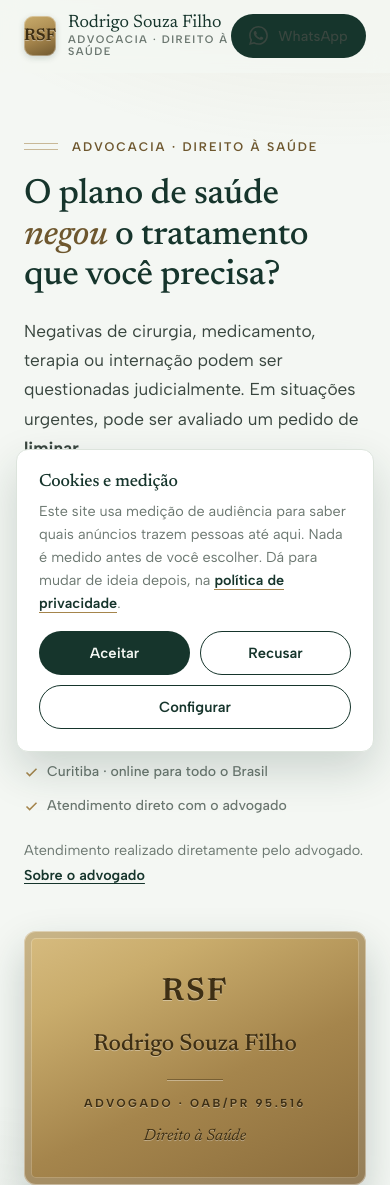
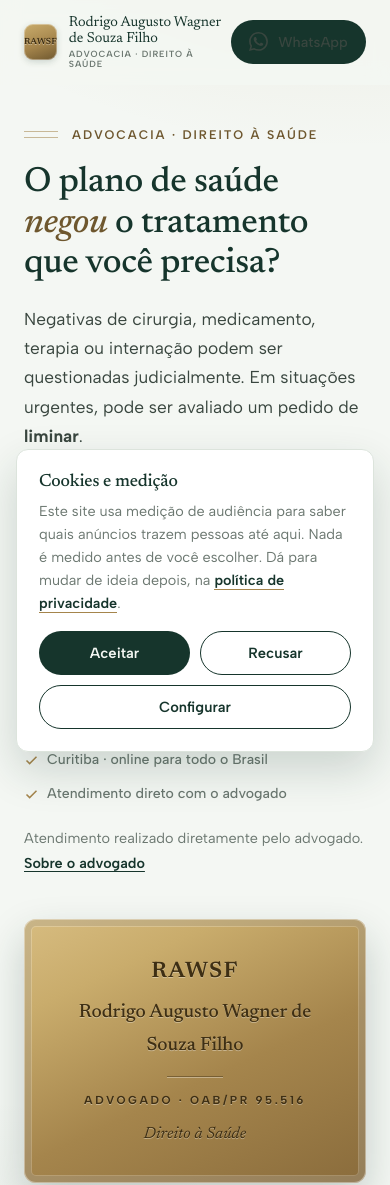
Before and after one commit to djrodrigocpu-debug/direito-a-saude, a website: page index.html in a window 390 px wide. Shown: the top 1185 px of the page. Drawn offline with Linux system fonts and the light colour scheme.

Commit message:
Nome completo Rodrigo Augusto Wagner de Souza Filho e monograma RAWSF em páginas, placa, favicon e barra do topo

```diff
--- a/assets/estilo.css
+++ b/assets/estilo.css
@@ -94,7 +94,7 @@ p.muted,.muted{color:var(--suave)}
 .marca-mono{
   width:40px;height:40px;border-radius:9px;display:grid;place-items:center;
   background:linear-gradient(160deg,var(--latao-claro),var(--latao) 55%,var(--latao-escuro));
-  font-family:var(--serif);font-weight:600;font-size:1.05rem;color:#3E2F14;
+  font-family:var(--serif);font-weight:600;font-size:.62rem;letter-spacing:.01em;color:#3E2F14;
   text-shadow:0 1px 0 rgba(255,255,255,.4);
   box-shadow:inset 0 0 0 1px rgba(255,255,255,.35),0 2px 6px rgba(22,53,44,.18);
 }
@@ -150,8 +150,8 @@ p.muted,.muted{color:var(--suave)}
   transform:rotate(-1.2deg);
 }
 .placa *{color:#3E2F14;text-shadow:0 1px 0 rgba(255,255,255,.35)}
-.placa-mono{font-family:var(--serif);font-size:2rem;font-weight:600;letter-spacing:.06em}
-.placa-nome{font-family:var(--serif);font-size:1.45rem;font-weight:500;margin-top:6px}
+.placa-mono{font-family:var(--serif);font-size:1.4rem;font-weight:600;letter-spacing:.06em}
+.placa-nome{font-family:var(--serif);font-size:1.2rem;font-weight:500;margin-top:6px}
 .placa-fio{width:56px;height:1px;background:rgba(62,47,20,.45);margin:14px auto;box-shadow:0 1px 0 rgba(255,255,255,.35)}
 .placa-tit{font-size:.72rem;font-weight:700;letter-spacing:.22em;text-transform:uppercase}
 .placa-area{font-family:var(--serif);font-style:italic;font-size:1.02rem;margin-top:10px}
@@ -224,7 +224,7 @@ p.muted,.muted{color:var(--suave)}
 .sobre-lista svg{width:18px;height:18px;color:var(--latao);flex:none;margin-top:5px}
 .sobre-lista strong{color:var(--pinheiro);font-weight:600}
 /* Para usar uma FOTO no lugar da placa: substitua a <div class="placa">
-   por <img src="sua-foto.jpg" alt="Dr. Rodrigo Souza Filho" style="width:100%;border-radius:12px"> */
+   por <img src="sua-foto.jpg" alt="Dr. Rodrigo Augusto Wagner de Souza Filho" style="width:100%;border-radius:12px"> */
 @media(max-width:920px){.sobre-grid{grid-template-columns:1fr;gap:40px}}
 
 /* FAQ */
@@ -475,8 +475,6 @@ p.muted,.muted{color:var(--suave)}
   .docs{padding:24px 20px}
   .faq summary{font-size:.98rem;gap:10px}
   .faq details p{padding-right:24px}
-  .marca-nome{font-size:1rem}
-  .topo-inner{height:64px}
 }
 
 /* ============================================================
@@ -616,3 +614,14 @@ p.muted,.muted{color:var(--suave)}
 .u-mt-8{margin-top:8px!important}
 .u-p-0{padding:0!important}
 .u-pt-0{padding-top:0!important}
+
+/* ---------- nome completo na barra do topo (celular) ----------
+   "Rodrigo Augusto Wagner de Souza Filho" ocupa duas linhas ao lado do
+   botão; a barra cresce para 84px e o texto encolhe um pouco. ---------- */
+@media(max-width:860px){
+  .topo-inner{height:84px}
+  .marca-nome{font-size:.9rem;line-height:1.12}
+  .marca-nome small{font-size:.56rem;letter-spacing:.1em;margin-top:2px}
+  .hero{padding-top:118px}
+  .marca-mono{width:36px;height:36px;font-size:.56rem}
+}
--- a/index.html
+++ b/index.html
@@ -2,7 +2,7 @@
 <html lang="pt-BR">
 <head>
 <!-- ============================================================
-  Direito à Saúde — Rodrigo Souza Filho (OAB/PR 95.516)
+  Direito à Saúde — Rodrigo Augusto Wagner de Souza Filho (OAB/PR 95.516)
   Dados de contato: TODOS ficam em config.js. As páginas são geradas
   a partir de modelos/ pelo build (npm run build), que o Vercel roda
   sozinho a cada publicação no GitHub. Para trocar telefone, e-mail,
@@ -12,24 +12,24 @@
 ============================================================ -->
 <meta charset="UTF-8">
 <meta name="viewport" content="width=device-width, initial-scale=1.0">
-<title>Advogado para Ação contra Plano de Saúde em Curitiba | Dr. Rodrigo Souza Filho</title>
+<title>Advogado para Ação contra Plano de Saúde em Curitiba | Dr. Rodrigo Augusto Wagner de Souza Filho</title>
 <meta name="description" content="Plano de saúde negou cirurgia, medicamento, terapia ou internação? Negativas de cobertura podem ser questionadas judicialmente — em situações urgentes, pode ser avaliado um pedido de liminar. Atendimento em Curitiba e online para todo o Brasil.">
 <meta name="theme-color" content="#16352C">
-<meta name="author" content="Rodrigo Souza Filho">
+<meta name="author" content="Rodrigo Augusto Wagner de Souza Filho">
 
 <link rel="canonical" href="https://saude.rodrigosouzafilho.adv.br/">
 <meta property="og:url" content="https://saude.rodrigosouzafilho.adv.br/">
 <meta property="og:image" content="https://saude.rodrigosouzafilho.adv.br/assets/og-direito-saude.png">
 <meta property="og:image:width" content="1200">
 <meta property="og:image:height" content="630">
-<meta property="og:image:alt" content="Direito à Saúde — Negativas e cancelamentos de planos. Rodrigo Souza Filho, Advocacia.">
+<meta property="og:image:alt" content="Direito à Saúde — Negativas e cancelamentos de planos. Rodrigo Augusto Wagner de Souza Filho, Advocacia.">
 <meta name="twitter:card" content="summary_large_image">
 
 
 <meta property="og:type" content="website">
 <meta property="og:locale" content="pt_BR">
-<meta property="og:site_name" content="Rodrigo Souza Filho — Advocacia">
-<meta property="og:title" content="O plano de saúde negou o tratamento que você precisa? | Dr. Rodrigo Souza Filho — Advocacia">
+<meta property="og:site_name" content="Rodrigo Augusto Wagner de Souza Filho — Advocacia">
+<meta property="og:title" content="O plano de saúde negou o tratamento que você precisa? | Dr. Rodrigo Augusto Wagner de Souza Filho — Advocacia">
 <meta property="og:description" content="Negativas de cirurgia, medicamento, terapia ou internação podem ser questionadas judicialmente. Em situações urgentes, pode ser avaliado um pedido de liminar. Análise individual do caso.">
 <link rel="icon" href="assets/favicon.svg" type="image/svg+xml">
 <link rel="preload" href="assets/fontes/albert-sans.woff2" as="font" type="font/woff2" crossorigin>
@@ -43,7 +43,7 @@ Animações são só aprimoramento progressivo. */
 {
   "@context": "https://schema.org",
   "@type": "LegalService",
-  "name": "Dr. Rodrigo Souza Filho — Advocacia em Direito à Saúde",
+  "name": "Dr. Rodrigo Augusto Wagner de Souza Filho — Advocacia em Direito à Saúde",
   "description": "Ações judiciais contra planos de saúde: negativas de cobertura, medicamentos de alto custo, terapias, home care, urgência e emergência, cancelamento de planos de saúde empresariais e continuidade de tratamento.",
   "areaServed": [
     "Curitiba",
@@ -68,7 +68,7 @@ Animações são só aprimoramento progressivo. */
   ],
   "provider": {
     "@type": "Attorney",
-    "name": "Rodrigo Souza Filho",
+    "name": "Rodrigo Augusto Wagner de Souza Filho",
     "areaServed": [
       "Curitiba",
       "Paraná",
@@ -154,9 +154,9 @@ Animações são só aprimoramento progressivo. */
 <a class="pular" href="#inicio">Pular para o conteúdo</a>
 <header class="topo" id="topo">
   <div class="container topo-inner">
-    <a class="marca" href="/" aria-label="Início — Dr. Rodrigo Souza Filho, advocacia">
-      <span class="marca-mono" aria-hidden="true">RSF</span>
-      <span class="marca-nome">Rodrigo Souza Filho<small>Advocacia · Direito à Saúde</small></span>
+    <a class="marca" href="/" aria-label="Início — Dr. Rodrigo Augusto Wagner de Souza Filho, advocacia">
+      <span class="marca-mono" aria-hidden="true">RAWSF</span>
+      <span class="marca-nome">Rodrigo Augusto Wagner de Souza Filho<small>Advocacia · Direito à Saúde</small></span>
     </a>
     <nav class="nav" aria-label="Navegação principal">
       <a href="#situacoes">Situações</a>
@@ -192,9 +192,9 @@ Animações são só aprimoramento progressivo. */
       <p class="muted reveal u-mt-20 u-fs-0-9rem">Atendimento realizado diretamente pelo advogado. <a class="link-sobre" href="#sobre">Sobre o advogado</a></p>
     </div>
     <div class="reveal">
-      <div class="placa" role="img" aria-label="Placa de latão: Rodrigo Souza Filho, advogado, OAB/PR 95.516, Direito à Saúde">
-        <div class="placa-mono">RSF</div>
-        <div class="placa-nome">Rodrigo Souza Filho</div>
+      <div class="placa" role="img" aria-label="Placa de latão: Rodrigo Augusto Wagner de Souza Filho, advogado, OAB/PR 95.516, Direito à Saúde">
+        <div class="placa-mono">RAWSF</div>
+        <div class="placa-nome">Rodrigo Augusto Wagner de Souza Filho</div>
         <div class="placa-fio"></div>
         <div class="placa-tit">Advogado · OAB/PR 95.516</div>
         <div class="placa-area">Direito à Saúde</div>
@@ -279,7 +279,7 @@ Animações são só aprimoramento progressivo. */
                        assets/images/rodrigo-souza-filho-720.jpg 720w"
                sizes="(max-width: 920px) min(calc(100vw - 48px), 360px), 360px"
                width="720" height="900" loading="lazy" decoding="async"
-               alt="Rodrigo Souza Filho, advogado, em seu escritório">
+               alt="Rodrigo Augusto Wagner de Souza Filho, advogado, em seu escritório">
         </picture>
         <figcaption class="foto-legenda">
           <span class="foto-fio" aria-hidden="true"></span>
@@ -297,7 +297,7 @@ Animações são só aprimoramento progressivo. */
         <li><svg viewBox="0 0 24 24" fill="none" stroke="currentColor" stroke-width="2.2" aria-hidden="true"><path d="M20 6 9 17l-5-5"/></svg><span><strong>Linguagem clara</strong> — cada etapa explicada sem juridiquês.</span></li>
         <li><svg viewBox="0 0 24 24" fill="none" stroke="currentColor" stroke-width="2.2" aria-hidden="true"><path d="M20 6 9 17l-5-5"/></svg><span><strong>Atendimento em Curitiba e online</strong> — processos contra planos de saúde podem ser conduzidos a distância, em todo o Brasil.</span></li>
       </ul>
-      <p class="selo-oab u-mt-26"><svg viewBox="0 0 24 24" fill="none" stroke="currentColor" stroke-width="2.4" aria-hidden="true"><path d="M20 6 9 17l-5-5"/></svg> Rodrigo Souza Filho · OAB/PR 95.516 · Curitiba/PR</p>
+      <p class="selo-oab u-mt-26"><svg viewBox="0 0 24 24" fill="none" stroke="currentColor" stroke-width="2.4" aria-hidden="true"><path d="M20 6 9 17l-5-5"/></svg> Rodrigo Augusto Wagner de Souza Filho · OAB/PR 95.516 · Curitiba/PR</p>
     </div>
   </div>
 </section>
@@ -445,7 +445,7 @@ Animações são só aprimoramento progressivo. */
         <p>Telefone: <a href="tel:+5541988797835" data-fone data-local="contato">(41) 98879-7835</a></p>
         <p>E-mail: <a href="mailto:saude@rodrigosouzafilho.adv.br">saude@rodrigosouzafilho.adv.br</a></p>
         <p class="muted">Atendimento presencial em Curitiba/PR com hora marcada · Online para todo o Brasil.</p>
-        <p class="selo-oab"><svg viewBox="0 0 24 24" fill="none" stroke="currentColor" stroke-width="2.4" aria-hidden="true"><path d="M20 6 9 17l-5-5"/></svg> Rodrigo Souza Filho · OAB/PR 95.516</p>
+        <p class="selo-oab"><svg viewBox="0 0 24 24" fill="none" stroke="currentColor" stroke-width="2.4" aria-hidden="true"><path d="M20 6 9 17l-5-5"/></svg> Rodrigo Augusto Wagner de Souza Filho · OAB/PR 95.516</p>
       </div>
     </div>
     <form class="form reveal" id="formContato" novalidate>
@@ -502,18 +502,18 @@ Animações são só aprimoramento progressivo. */
   <div class="container">
     <div class="rodape-grid">
       <div class="marca">
-        <span class="marca-mono" aria-hidden="true">RSF</span>
-        <span class="marca-nome">Rodrigo Souza Filho<small>Advogado · OAB/PR 95.516</small></span>
+        <span class="marca-mono" aria-hidden="true">RAWSF</span>
+        <span class="marca-nome">Rodrigo Augusto Wagner de Souza Filho<small>Advogado · OAB/PR 95.516</small></span>
       </div>
       <div>
         <p>Curitiba — Paraná · <a href="mailto:saude@rodrigosouzafilho.adv.br">saude@rodrigosouzafilho.adv.br</a></p>
         <p class="u-mt-8">Outra área de atuação: <a href="https://carrosantigos.rodrigosouzafilho.adv.br">Regularização de veículos — Detran/PR</a></p>
-        <p class="u-mt-8">Site institucional: <a href="https://www.rodrigosouzafilho.adv.br">Rodrigo Souza Filho — Advocacia Civil</a></p>
+        <p class="u-mt-8">Site institucional: <a href="https://www.rodrigosouzafilho.adv.br">Rodrigo Augusto Wagner de Souza Filho — Advocacia Civil</a></p>
         <p class="u-mt-8"><a href="/privacidade">Política de privacidade</a> ·
           <a href="/privacidade#cookies">Preferências de cookies</a></p>
       </div>
     </div>
-    <p class="rodape-aviso">Este site tem caráter exclusivamente informativo, em conformidade com o Código de Ética e Disciplina da OAB e com o Provimento nº 205/2021. As informações aqui apresentadas não constituem promessa de resultado: cada caso é analisado individualmente e o desfecho depende de circunstâncias próprias. © 2026 Rodrigo Souza Filho — Advocacia.</p>
+    <p class="rodape-aviso">Este site tem caráter exclusivamente informativo, em conformidade com o Código de Ética e Disciplina da OAB e com o Provimento nº 205/2021. As informações aqui apresentadas não constituem promessa de resultado: cada caso é analisado individualmente e o desfecho depende de circunstâncias próprias. © 2026 Rodrigo Augusto Wagner de Souza Filho — Advocacia.</p>
   </div>
 </footer>
 
```
Also changed, not shown: cancelamento-plano-saude-empresarial.html (+15 -15 lines), modelos/cancelamento-plano-saude-empresarial.html (+15 -15 lines), modelos/index.html (+21 -21 lines), modelos/obrigado.html (+14 -14 lines), modelos/privacidade.html (+15 -15 lines), obrigado.html (+14 -14 lines), privacidade.html (+15 -15 lines), README.md, assets/favicon.svg.
